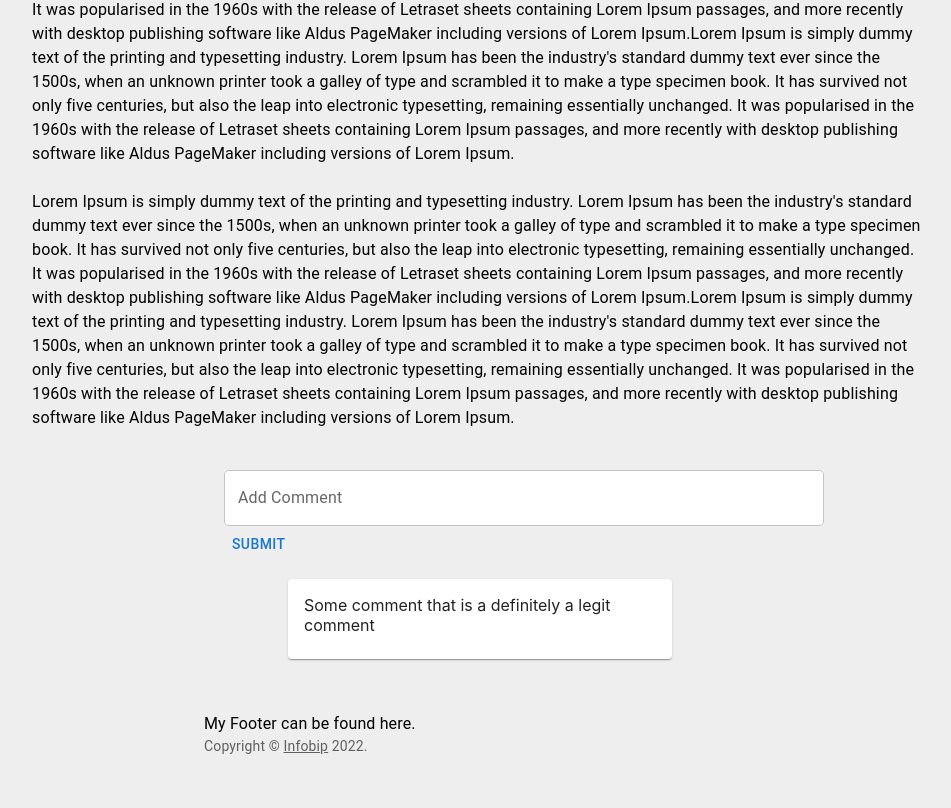
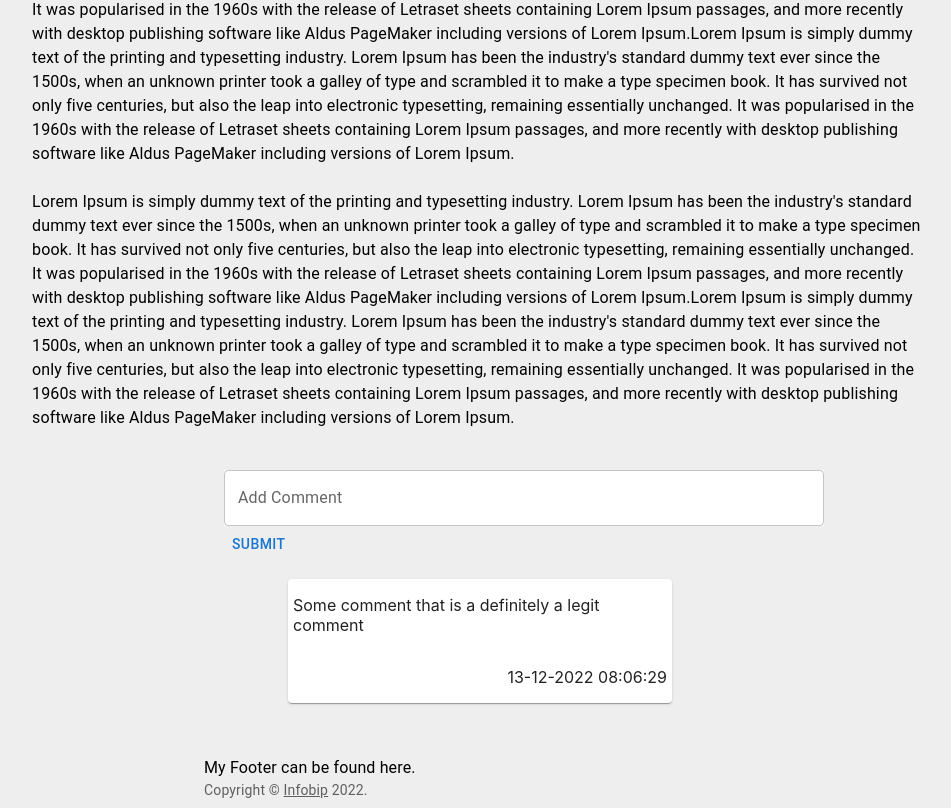
Before and after one commit to BurdockBH/infobip-informed, a React (Create React App) app: page /article/0 in a window 1280 px wide. Shown: the part 494-1302 px from the top of the page, without its empty margins (160-1111 px from the left). Before the commit the page ends 1258 px from the top, so only its background shows below. Built offline with nearby package versions, Linux system fonts and the light colour scheme.

Commit message:
Added tabs for filtering

```diff
--- a/src/Pages/ArticlePage.tsx
+++ b/src/Pages/ArticlePage.tsx
@@ -14,8 +14,12 @@ function ArticlePage() {
 
   const [comments, setComments] = useState<any>(content?.comments);
 
-  const handleComments = (props: string) => {
-    if (props != "") setComments([{ id: "0", content: props }, ...comments]);
+  const handleComments = (props: string, time: string) => {
+    if (props != "")
+      setComments([
+        { id: "0", content: props, currentTime: time },
+        ...comments,
+      ]);
   };
 
   return (
--- a/src/Pages/HeadArticlePage.tsx
+++ b/src/Pages/HeadArticlePage.tsx
@@ -10,8 +10,12 @@ import Comments from "../components/Comments";
 
 function HeadArticlePage() {
   const [comments, setComments] = useState<any>(DUMMY_HEADER.comments);
-  const handleComments = (props: string) => {
-    if (props != "") setComments([{ id: "0", content: props }, ...comments]);
+  const handleComments = (props: string, time: string) => {
+    if (props != "")
+      setComments([
+        { id: "0", content: props, currentTime: time },
+        ...comments,
+      ]);
   };
   return (
     <div className="App">
--- a/src/components/AddComment.tsx
+++ b/src/components/AddComment.tsx
@@ -23,7 +23,18 @@ export default function AddComment({ handleComments }: any) {
       <Button
         sx={{ display: "block" }}
         onClick={() => {
-          handleComments(text);
+          const DATE = new Date();
+          const TIME =
+            +" " +
+            DATE.getDate() +
+            "-" +
+            (DATE.getMonth() + 1) +
+            "-" +
+            DATE.getFullYear() +
+            "  " +
+            DATE.toLocaleTimeString("en-UK");
+
+          handleComments(text, TIME);
           setText("");
         }}
       >
--- a/src/components/Article.tsx
+++ b/src/components/Article.tsx
@@ -19,7 +19,7 @@ export default function Article({
       <CardActionArea component={Link} to={"/article/" + id}>
         <CardMedia
           component="img"
-          height="150"
+          height="200"
           image={image}
           alt="report image"
         />
--- a/src/components/CommentsList.tsx
+++ b/src/components/CommentsList.tsx
@@ -7,10 +7,18 @@ export default function CommentsList({ comments }: any) {
     <div className="comment-list">
       {comments.map((comment: any, index: any) => (
         <Card
-          sx={{ width: "30%", margin: "auto", "margin-bottom": "5px" }}
+          sx={{
+            width: "30%",
+            margin: "auto",
+            "margin-bottom": "5px",
+            padding: "0",
+          }}
           key={index}
         >
-          <CardContent>{comment.content}</CardContent>
+          <CardContent sx={{ padding: 0 }}>
+            <p className="comment-paragraph">{comment.content}</p>
+            <p className="comment-time">{comment.currentTime}</p>
+          </CardContent>
         </Card>
       ))}
     </div>
--- a/src/components/NewsGrid.tsx
+++ b/src/components/NewsGrid.tsx
@@ -3,10 +3,10 @@ import Box from "@mui/material/Box";
 import Grid from "@mui/material/Grid";
 import { useState } from "react";
 import Article from "./Article";
-import { DUMMY, DUMMY_HEADER } from "../const/const";
+import { DUMMY_HEADER } from "../const/const";
 
-export default function News() {
-  const [content, setContent] = useState(DUMMY);
+export default function News({ category }: any) {
+  const [content, setContent] = useState(category);
   const [headContent, setHeadContent] = useState(DUMMY_HEADER);
 
   return (
@@ -24,7 +24,7 @@ export default function News() {
             }
           />
         </Grid>
-        {content.map((report, index) => (
+        {content.map((report: any, index: any) => (
           <Grid item xs={3} key={index}>
             <Article
               title={report.title}
--- a/src/components/Tabs.tsx
+++ b/src/components/Tabs.tsx
@@ -4,6 +4,7 @@ import Tab from "@mui/material/Tab";
 import Typography from "@mui/material/Typography";
 import Box from "@mui/material/Box";
 import NewsGrid from "./NewsGrid";
+import { DUMMY, newsCategories } from "../const/const";
 
 interface TabPanelProps {
   children?: React.ReactNode;
@@ -54,10 +55,18 @@ export default function BasicTabs() {
           aria-label="basic tabs example"
         >
           <Tab label="Home" {...a11yProps(0)} />
+          <Tab label="Technology" {...a11yProps(1)} />
+          <Tab label="Sports" {...a11yProps(2)} />
         </Tabs>
       </Box>
       <TabPanel value={value} index={0}>
-        <NewsGrid />
+        <NewsGrid category={DUMMY} />
+      </TabPanel>
+      <TabPanel value={value} index={1}>
+        <NewsGrid category={newsCategories[0].news} />
+      </TabPanel>
+      <TabPanel value={value} index={2}>
+        <NewsGrid category={newsCategories[1].news} />
       </TabPanel>
     </Box>
   );
--- a/src/const/const.ts
+++ b/src/const/const.ts
@@ -1,4 +1,15 @@
 import { createTheme } from "@mui/material/styles";
+
+const DATE = new Date();
+const TIME =
+  +" " +
+  DATE.getDate() +
+  "-" +
+  (DATE.getMonth() + 1) +
+  "-" +
+  DATE.getFullYear() +
+  "  " +
+  DATE.toLocaleTimeString("en-UK");
 
 export const THEME = createTheme({
   palette: {
@@ -11,10 +22,12 @@ export const THEME = createTheme({
 export const COMMENT: Comment = {
   id: "0",
   content: "Some comment that is a definitely a legit comment",
+  currentTime: TIME,
 };
 export interface Comment {
   id: string;
   content: string;
+  currentTime: string;
 }
 
 export const DUMMY = [
@@ -22,30 +35,35 @@ export const DUMMY = [
     id: 0,
     title: "test",
     description: "asdf",
+    category: "Technology",
     comments: [COMMENT],
   },
   {
     id: 1,
     title: "test2",
     description: "text1",
+    category: "Technology",
     comments: [COMMENT],
   },
   {
     id: 2,
     title: "test3",
     description: "text2",
+    category: "Technology",
     comments: [COMMENT],
   },
   {
     id: 3,
     title: "test4",
     description: "text3",
+    category: "Sports",
     comments: [COMMENT],
   },
   {
     id: 4,
     title: "test",
     description: "text4",
+    category: "Sports",
     comments: [COMMENT],
   },
 ];
@@ -57,5 +75,12 @@ export const DUMMY_HEADER = {
   comments: [COMMENT],
 };
 
+const categories = ["Technology", "Sports"];
+
+export const newsCategories = categories.map((categoryTitle) => ({
+  title: categoryTitle,
+  news: DUMMY.filter((article) => article.category == categoryTitle),
+}));
+
 export const DUMMY_TEXT =
   "Lorem Ipsum is simply dummy text of the printing and typesetting industry. Lorem Ipsum has been the industry's standard dummy text ever since the 1500s, when an unknown printer took a galley of type and scrambled it to make a type specimen book. It has survived not only five centuries, but also the leap into electronic typesetting, remaining essentially unchanged. It was popularised in the 1960s with the release of Letraset sheets containing Lorem Ipsum passages, and more recently with desktop publishing software like Aldus PageMaker including versions of Lorem Ipsum.";
--- a/src/main.css
+++ b/src/main.css
@@ -13,6 +13,16 @@ html{
     width: 100%;
     height: 100%;
 }
-/*.add-comment{*/
-/*    margin-left: 50%;*/
-/*}*/
+
+.comment-paragraph{
+    display: flex;
+    padding-left: 5px;
+    float:left;
+}
+
+.comment-time{
+    display: flex;
+    float: right;
+    overflow: hidden;
+    padding-right: 5px;
+}
```
